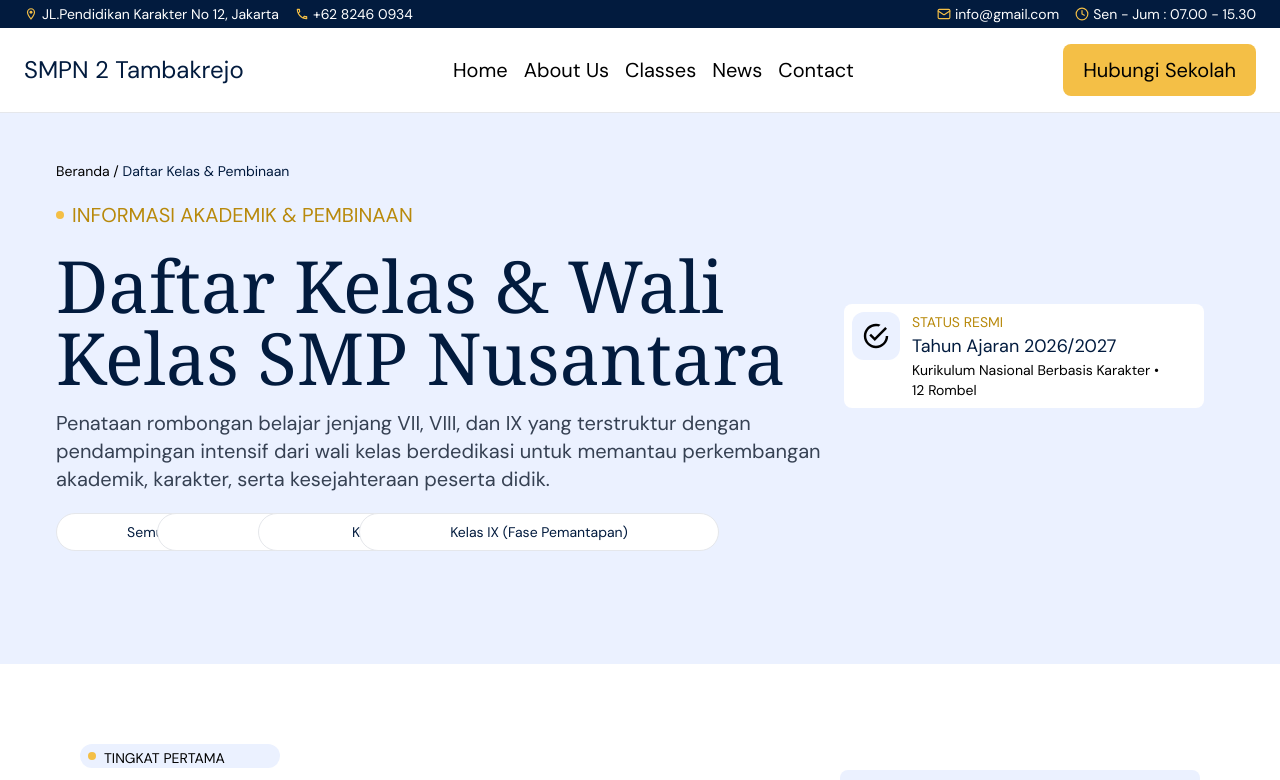
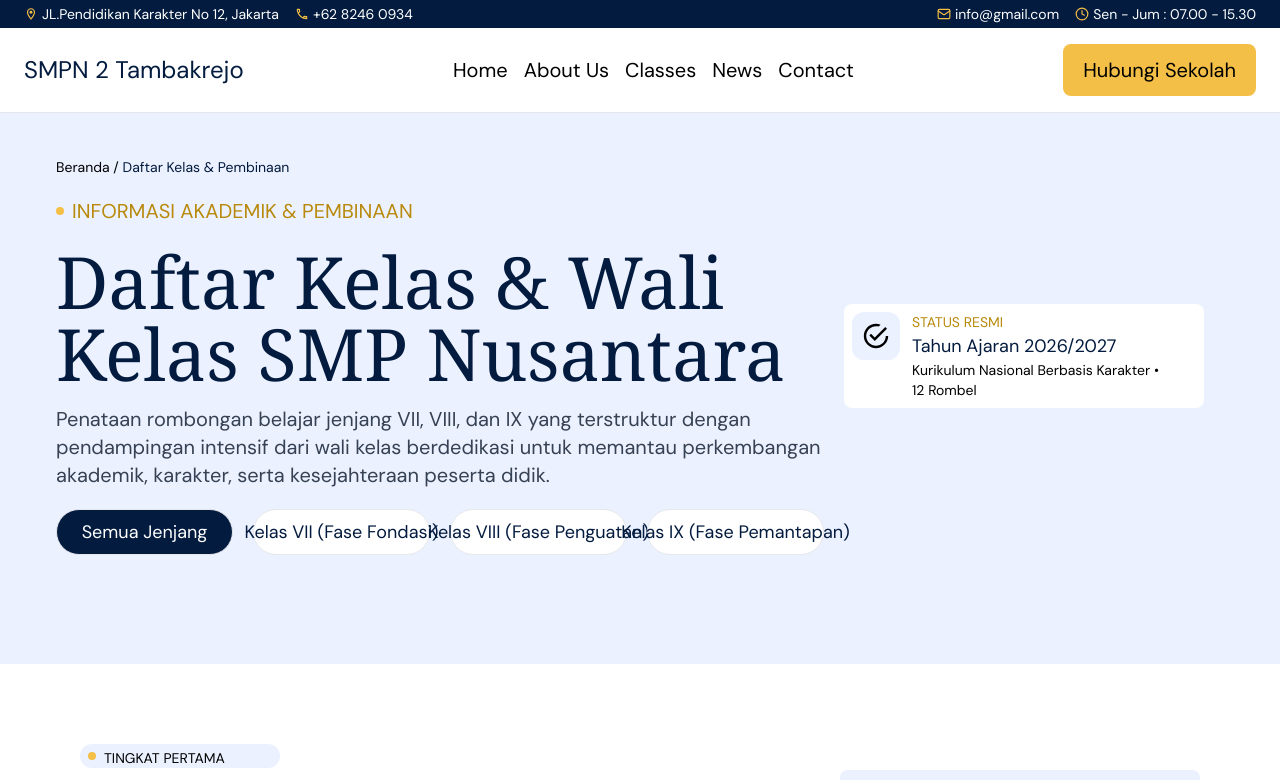
Before and after one commit to Satria15255/cms-school-website, a React (Vite) app: page /class-list in a window 1280 px wide. Shown: the top 780 px of the page. Built offline with nearby package versions, Linux system fonts and the light colour scheme.

Commit message:
update button

```diff
--- a/src/features/class/components/ClassContainer.tsx
+++ b/src/features/class/components/ClassContainer.tsx
@@ -4,7 +4,7 @@ import type { ClassItem } from "@/datas/types/class";
 const ClassContainer = ({ classList }: { classList: ClassItem }) => {
 	return (
 		<main className="flex flex-col  gap-5 rounded-xl md:p-8">
-			<section className="w-full flex flex-col md:flex-row items-center">
+			<section className="w-full flex flex-col md:flex-row md:justify-between items-center">
 				<div className="w-full flex  flex-col  space-y-3">
 					<div className="text-sm bg-[#EBF1FF] px-2 rounded-full flex items-center gap-2 w-50">
 						<span className="w-2 h-2 bg-[#F4BF46] flex items-center justify-center rounded-full"></span>
@@ -16,7 +16,7 @@ const ClassContainer = ({ classList }: { classList: ClassItem }) => {
 					</h1>
 					<p className="text-sm max-w-xl">{classList.description}</p>
 				</div>
-				<div className="w-full md:w-2/5 rounded-xl my-4">
+				<div className="w-full md:w-2/5 flex justify-end rounded-xl my-4">
 					<div className="  w-90 gap-3 rounded-lg p-3 flex bg-[#EBF1FF]">
 						<div className="w-12 h-12 bg-[#021B3E] flex items-center justify-center rounded-full"></div>
 						<div>
--- a/src/pages/aboutus/section/SchoolValue.tsx
+++ b/src/pages/aboutus/section/SchoolValue.tsx
@@ -20,7 +20,7 @@ const SchoolValue = () => {
 								{s.icon}
 							</p>
 						</div>
-						<p className=" text-[#021B3E] text-md md:text-sm  h-9 lg:text-3xl font-semibold">
+						<p className=" text-[#021B3E] text-md md:text-sm  h-9 lg:h-15 lg:text-3xl font-semibold">
 							{s.title}
 						</p>
 						<p className="hidden md:block text-sm md:text-xs  lg:text-lg xl:text-xl text-black">
--- a/src/pages/aboutus/section/TenagaPendidik.tsx
+++ b/src/pages/aboutus/section/TenagaPendidik.tsx
@@ -29,7 +29,7 @@ const TenagaPendidik = () => {
 			</section>
 			<section className="grid grid-cols-2 md:grid-cols-4 gap-2 lg:gap-5 w-full place-items-center  ">
 				{Teacher.map((t) => (
-					<div className="bg-white flex flex-col gap-5 p-2 lg:p-8 justify-center h-70 py-4 lg:py-12 w-full lg:w-120 rounded-xl border border-gray-200 lg:shadow-lg">
+					<div className="bg-white flex flex-col gap-5 p-2 lg:p-8 justify-center h-70 py-4 lg:py-12 w-full   rounded-xl border border-gray-200 lg:shadow-lg">
 						<div className="flex flex-col items-center lg:flex-row gap-4 w-full">
 							<div className="w-full lg:w-1/5 flex justify-center  ">
 								<p className="text-2xl flex justify-center items-center font-extrabold text-[#F4BF46] bg-[#021B3E] rounded-full w-17 h-17 text-center">
@@ -40,17 +40,16 @@ const TenagaPendidik = () => {
 								<p className="bg-[#EDF0FF] w-auto px-2 text-xs lg:text-sm  rounded-full">
 									{t.jabatan}
 								</p>
-								<p className="text-sm h-5 text-center lg:text-3xl font-semibold text-[#021B3E]">
+								<p className="text-sm h-5 text-center md:text-left lg:text-xl font-semibold text-[#021B3E]">
 									{t.name}
+								</p>
+								<p className="text-xs  h-3 lg:text-sm text-center max-w-xs lg:max-w-xl text-gray-500">
+									{t.mapel}
 								</p>
 							</div>
 						</div>
 
-						<div className="flex flex-col items-center gap-2">
-							<p className="text-xs  h-3 lg:text-sm text-center max-w-xs lg:max-w-xl text-gray-500">
-								{t.mapel}
-							</p>
-						</div>
+						<div className="flex justify-center md:justify-start items-center gap-2"></div>
 					</div>
 				))}
 			</section>
@@ -68,7 +67,7 @@ const TenagaPendidik = () => {
 									<p className="bg-[#EDF0FF] w-auto text-[#B8890B] text-xs lg:text-sm  rounded-full">
 										{t.jabatan}
 									</p>
-									<p className="text-sm lg:text-3xl font-semibold text-[#021B3E]">
+									<p className="text-sm lg:text-xl font-semibold text-[#021B3E]">
 										{t.name}
 									</p>
 								</div>
--- a/src/pages/classList/section/Header.tsx
+++ b/src/pages/classList/section/Header.tsx
@@ -30,24 +30,24 @@ const Header = () => {
 						karakter, serta kesejahteraan peserta didik.
 					</p>
 				</div>
-				<div className="hidden md:grid grid-cols-2 md:grid-cols-4 gap-5 w-full md:w-1/2 ">
-					<div className="border w-full md:w-60 py-2 bg-white text-center border-gray-200 rounded-full flex justify-center items-center gap-1 text-[#F4BF46]">
-						<p className="text-[#021B3E] text-sm font-semibold">
+				<div className="hidden md:grid grid-cols-2 md:grid-cols-4 gap-5 w-full  ">
+					<div className="border w-full bg-[#021B3E]  py-2   text-center border-gray-200 rounded-full flex justify-center items-center gap-1 text-[#F4BF46]">
+						<p className="text-white text-sm lg:text-lg font-semibold whitespace-nowrap">
 							Semua Jenjang
 						</p>
 					</div>
-					<div className="border w-full md:w-90 py-2 bg-white text-center border-gray-200 rounded-full flex items-center justify-center gap-1 text-[#F4BF46]">
-						<p className="text-[#021B3E] text-sm font-semibold">
+					<div className="border w-full py-2 px-3 bg-white text-center border-gray-200 rounded-full flex items-center justify-center gap-1 text-[#F4BF46]">
+						<p className="text-[#021B3E] text-sm lg:text-lg font-semibold  whitespace-nowrap">
 							Kelas VII (Fase Fondasi)
 						</p>
 					</div>
-					<div className="border w-full md:w-90 py-2 bg-white text-center border-gray-200 rounded-full flex items-center justify-center gap-1 text-[#F4BF46]">
-						<p className="text-[#021B3E] text-sm font-semibold">
+					<div className="border w-full   py-2 bg-white text-center border-gray-200 rounded-full flex items-center justify-center gap-1 text-[#F4BF46]">
+						<p className="text-[#021B3E] text-sm lg:text-lg font-semibold whitespace-nowrap">
 							Kelas VIII (Fase Penguatan)
 						</p>
 					</div>
-					<div className="border w-full md:w-90 py-2 bg-white text-center border-gray-200 rounded-full flex items-center justify-center gap-1 text-[#F4BF46]">
-						<p className="text-[#021B3E] text-sm font-semibold">
+					<div className="border w-full   py-2 bg-white text-center border-gray-200 rounded-full flex items-center justify-center gap-1 text-[#F4BF46]">
+						<p className="text-[#021B3E] text-sm lg:text-lg font-semibold whitespace-nowrap">
 							Kelas IX (Fase Pemantapan)
 						</p>
 					</div>
--- a/src/pages/news/section/Header.tsx
+++ b/src/pages/news/section/Header.tsx
@@ -56,10 +56,10 @@ const Header = () => {
 							akademika sekolah.
 						</p>
 					</div>
-					<div className="hidden lg:flex gap-3 w-auto grid grid-cols-5">
+					<div className="hidden lg:grid gap-3 w-auto  grid-cols-5">
 						{catNews.map((c) => (
 							<>
-								<span className="text-md border border-gray-200 w-auto py-1 px-3  text-[#021B3E]   flex justify-center items-center gap-2 rounded-2xl">
+								<span className="text-md border border-gray-200 w-auto py-1 px-3 whitespace-nowrap text-[#021B3E]   flex justify-center items-center gap-2 rounded-2xl">
 									{c}
 									<span className="w-7 text-center h-7 bg-gray-200 text-[#021B3E] flex items-center justify-center rounded-full">
 										2
@@ -88,7 +88,7 @@ const Header = () => {
 							<CiSearch />
 						</span>
 					</div>
-					<div className="flex flex-col gap-3">
+					<div className="flex md:hidden flex-col gap-3">
 						<p className="text-sm text-[#021B3E] font-semibold">
 							KATEGORI BERITA
 						</p>
```
